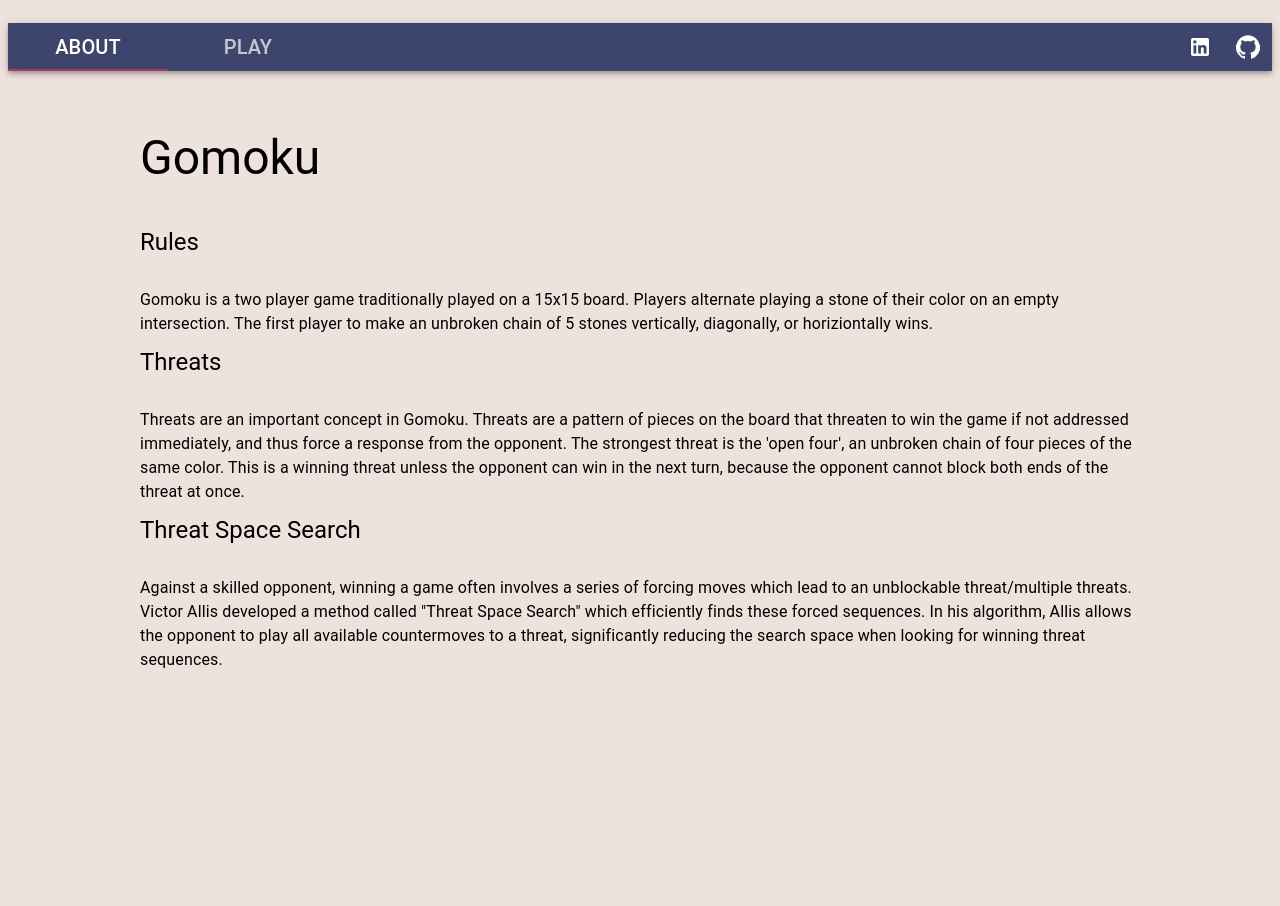
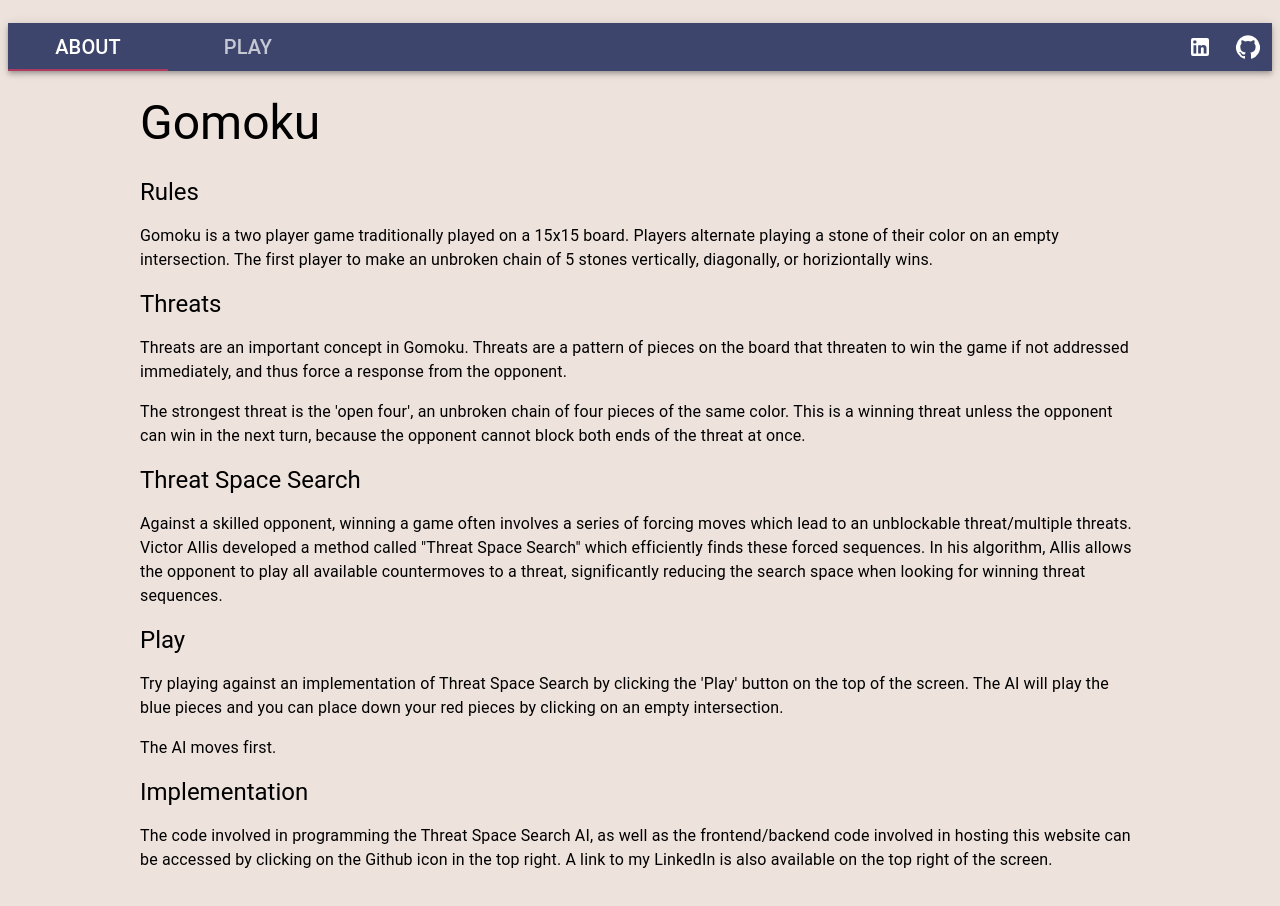
Before and after one commit to aczh/gomoku, a React app in the folder static/: page / in a window 1280 px wide. Shown: the top 906 px of the page. Before the commit the page ends 800 px from the top, so only its background shows below. Built offline with nearby package versions, Linux system fonts and the light colour scheme; no server answers.

Commit message:
updated about (#25)

```diff
--- a/static/src/components/about/About.js
+++ b/static/src/components/about/About.js
@@ -1,40 +1,69 @@
 import React from 'react'
-import {Typography} from '@material-ui/core'
+import {Typography, withStyles} from '@material-ui/core'
 
 import '../../styles/about.css'
 
 const About = ({}) => {
     return (
         <div className='about-text'>
-            <Typography className='header' variant="h3">
+            <Typography className='header-text' variant="h3">
                 Gomoku
             </Typography>
-            <Typography className='header' variant="h5">
+            <Typography variant="h5">
                 Rules
             </Typography>
             <Typography className='body' variant="body1">
+                <p>
                 Gomoku is a two player game traditionally played on a 15x15 board.
                 Players alternate playing a stone of their color on an empty intersection.
                 The first player to make an unbroken chain of 5 stones vertically, diagonally, or horiziontally wins.
+                </p>
             </Typography>
 
-            <Typography className='header' variant="h5">
+            <Typography variant="h5">
                 Threats
             </Typography>
             <Typography className='body' variant="body1">
+                <p>
                 Threats are an important concept in Gomoku.
                 Threats are a pattern of pieces on the board that threaten to win the game if not addressed immediately, and thus force a response from the opponent.
+                </p>
+                <p>
                 The strongest threat is the 'open four', an unbroken chain of four pieces of the same color.
                 This is a winning threat unless the opponent can win in the next turn, because the opponent cannot block both ends of the threat at once.
+                </p>
             </Typography>
 
-            <Typography className='header' variant="h5">
+            <Typography variant="h5">
                 Threat Space Search
             </Typography>
             <Typography className='body' variant="body1">
+                <p>
                 Against a skilled opponent, winning a game often involves a series of forcing moves which lead to an unblockable threat/multiple threats.
                 Victor Allis developed a method called "Threat Space Search" which efficiently finds these forced sequences.
                 In his algorithm, Allis allows the opponent to play all available countermoves to a threat, significantly reducing the search space when looking for winning threat sequences.
+                </p>
+            </Typography>
+
+            <Typography variant="h5">
+                Play
+            </Typography>
+            <Typography className='body' variant="body1">
+                <p>
+                Try playing against an implementation of Threat Space Search by clicking the 'Play' button on the top of the screen. The AI will play the blue pieces and you can place down your red pieces by clicking on an empty intersection.
+                </p>
+                <p>
+                The AI moves first.
+                </p>
+            </Typography>
+
+            <Typography variant="h5">
+                Implementation
+            </Typography>
+            <Typography className='body' variant="body1">
+                <p>
+                The code involved in programming the Threat Space Search AI, as well as the frontend/backend code involved in hosting this website can be accessed by clicking on the Github icon in the top right. A link to my LinkedIn is also available on the top right of the screen.
+                </p>
             </Typography>
         </div>
     )
--- a/static/src/styles/about.css
+++ b/static/src/styles/about.css
@@ -2,9 +2,9 @@
     max-width: 1000px;
     margin-left: auto;
     margin-right: auto;
-    padding-top: 25px;
+    padding-bottom: 25px;
 }
 
-.header {
-    padding-top: 30px;
+.header-text {
+    padding-bottom: 25px;
 }
```
Also changed, not shown: 1 other file (tests, documents, lock files or other folders).
